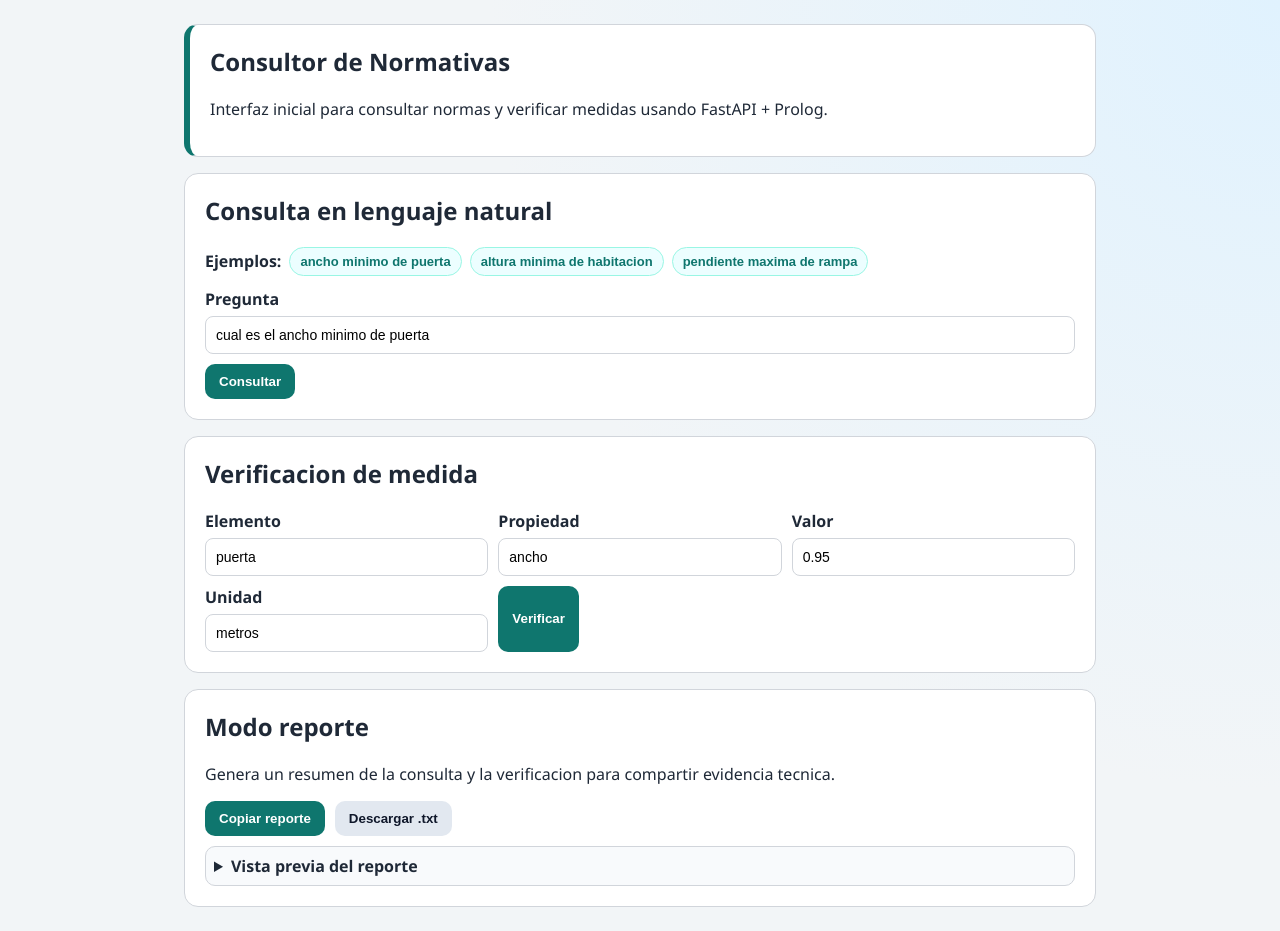
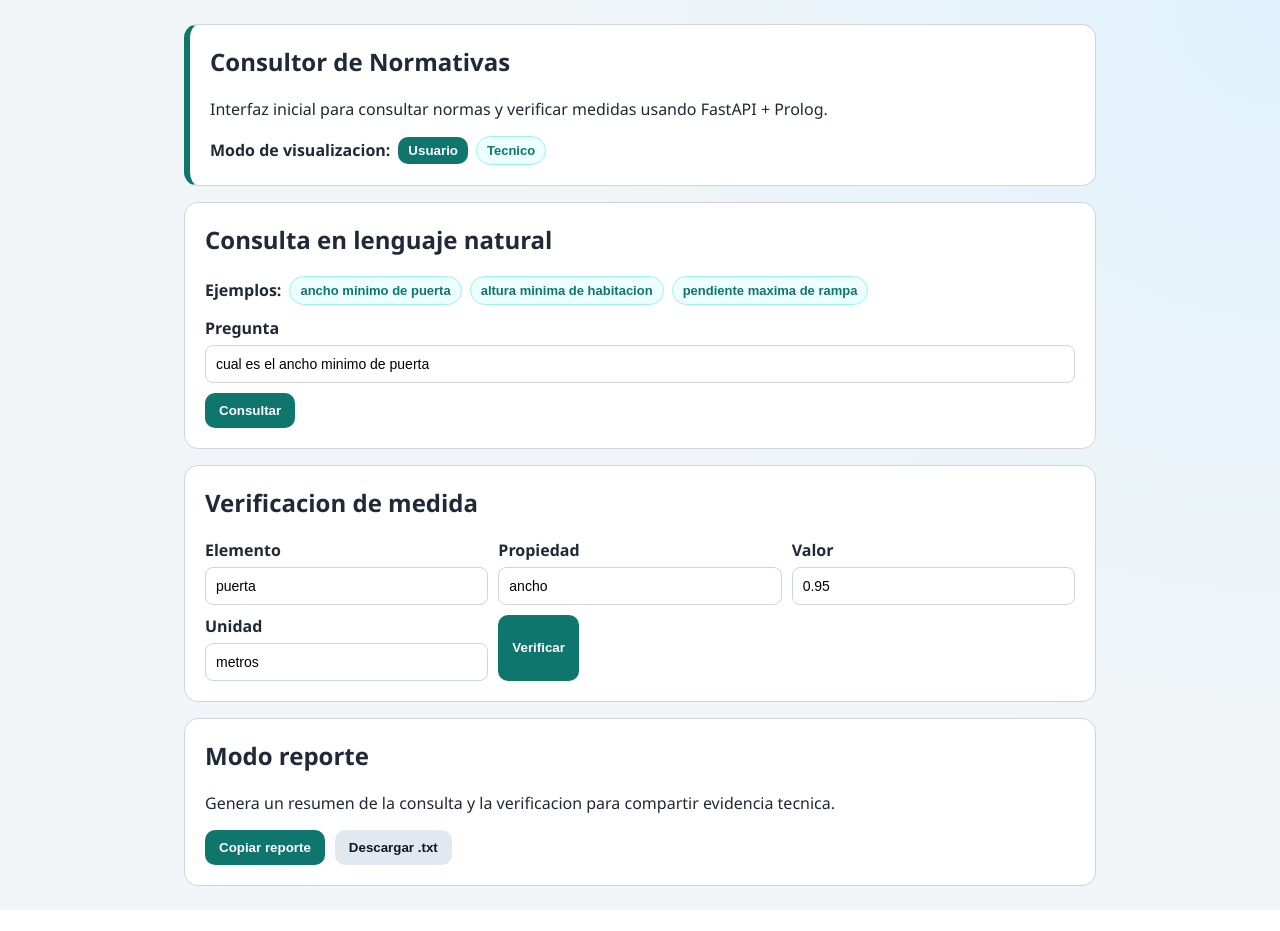
Before and after one commit to OssielferCruz/Proyecto-Consultor-Arquitectura, a React (Vite) app in the folder frontend/: page / in a window 1280 px wide. After the commit the page ends 910 px from the top, so only its background shows below. Built offline with nearby package versions, Linux system fonts and the light colour scheme.

Commit message:
feat(frontend): persistir historial y agregar toggle usuario/tecnico

```diff
--- a/frontend/src/App.jsx
+++ b/frontend/src/App.jsx
@@ -1,4 +1,4 @@
-import { useState } from 'react'
+import { useEffect, useState } from 'react'
 
 const API_BASE = 'http://127.0.0.1:8000'
 
@@ -41,6 +41,7 @@ function formatearVerificacion(data) {
 }
 
 function App() {
+  const [modoTecnico, setModoTecnico] = useState(false)
   const [consulta, setConsulta] = useState('cual es el ancho minimo de puerta')
   const [historialConsultas, setHistorialConsultas] = useState([])
   const [respuestaNatural, setRespuestaNatural] = useState('')
@@ -55,6 +56,24 @@ function App() {
   const [mensajeVerificacion, setMensajeVerificacion] = useState('')
   const [cargandoVerificacion, setCargandoVerificacion] = useState(false)
   const [mensajeReporte, setMensajeReporte] = useState('')
+
+  useEffect(() => {
+    const guardado = localStorage.getItem('historial_consultas_normativas')
+    if (!guardado) return
+
+    try {
+      const parsed = JSON.parse(guardado)
+      if (Array.isArray(parsed)) {
+        setHistorialConsultas(parsed.slice(0, 5))
+      }
+    } catch {
+      // Si el contenido guardado esta corrupto se ignora y continua la app.
+    }
+  }, [])
+
+  useEffect(() => {
+    localStorage.setItem('historial_consultas_normativas', JSON.stringify(historialConsultas))
+  }, [historialConsultas])
 
   const construirReporte = () => {
     const lineas = []
@@ -202,6 +221,15 @@ function App() {
       <section className="card hero">
         <h1>Consultor de Normativas</h1>
         <p>Interfaz inicial para consultar normas y verificar medidas usando FastAPI + Prolog.</p>
+        <div className="mode-toggle">
+          <span>Modo de visualizacion:</span>
+          <button type="button" className={modoTecnico ? 'ghost' : ''} onClick={() => setModoTecnico(false)}>
+            Usuario
+          </button>
+          <button type="button" className={modoTecnico ? '' : 'ghost'} onClick={() => setModoTecnico(true)}>
+            Tecnico
+          </button>
+        </div>
       </section>
 
       <section className="card">
@@ -228,7 +256,7 @@ function App() {
           </button>
         </form>
         {respuestaNatural ? <p className="result">{respuestaNatural}</p> : null}
-        {detalleNatural ? (
+        {modoTecnico && detalleNatural ? (
           <details className="detail-block">
             <summary>Ver detalle tecnico</summary>
             <pre className="detail">{JSON.stringify(detalleNatural, null, 2)}</pre>
@@ -272,7 +300,7 @@ function App() {
           </button>
         </form>
         {mensajeVerificacion ? <p className="result">{mensajeVerificacion}</p> : null}
-        {resultadoVerificacion ? (
+        {modoTecnico && resultadoVerificacion ? (
           <details className="detail-block">
             <summary>Ver detalle tecnico</summary>
             <pre className="detail">{JSON.stringify(resultadoVerificacion, null, 2)}</pre>
@@ -288,10 +316,12 @@ function App() {
           <button type="button" className="secondary" onClick={descargarReporte}>Descargar .txt</button>
         </div>
         {mensajeReporte ? <p className="result">{mensajeReporte}</p> : null}
-        <details className="detail-block">
-          <summary>Vista previa del reporte</summary>
-          <pre className="detail">{construirReporte()}</pre>
-        </details>
+        {modoTecnico ? (
+          <details className="detail-block">
+            <summary>Vista previa del reporte</summary>
+            <pre className="detail">{construirReporte()}</pre>
+          </details>
+        ) : null}
       </section>
     </main>
   )
--- a/frontend/src/styles.css
+++ b/frontend/src/styles.css
@@ -35,6 +35,23 @@ body {
 
 .hero {
   border-left: 6px solid var(--accent);
+}
+
+.mode-toggle {
+  margin-top: 12px;
+  display: flex;
+  align-items: center;
+  gap: 8px;
+  flex-wrap: wrap;
+}
+
+.mode-toggle span {
+  font-weight: 700;
+}
+
+.mode-toggle button {
+  width: auto;
+  padding: 6px 10px;
 }
 
 h1,
```
